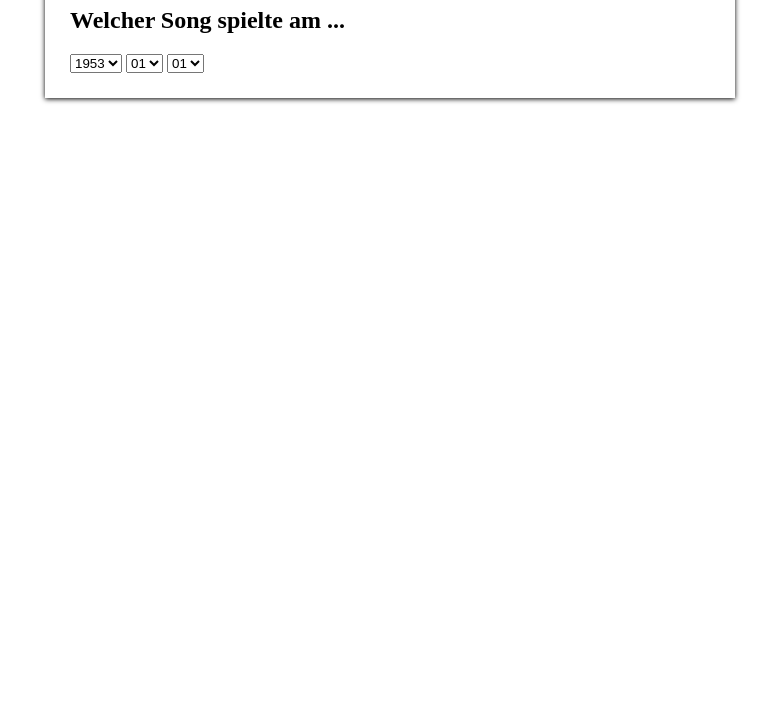
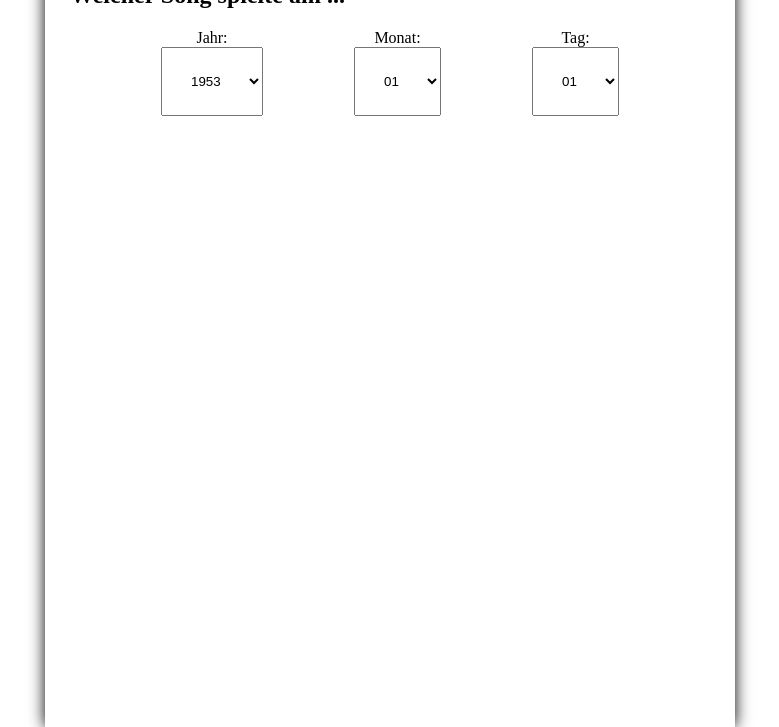
Before and after one commit to Narigo/charts, a website with bundled scripts: page docs/index.html in a window 1280 px wide. Shown: the part 98-825 px from the top of the page, without its empty margins (250-1029 px from the left). Before the commit the page ends 800 px from the top, so only its background shows below. Built offline with nearby package versions, Linux system fonts and the light colour scheme.

Commit message:
More styling
Signed-off-by: Joern Bernhardt <joern.bernhardt@googlemail.com>

```diff
--- a/docs/index.html
+++ b/docs/index.html
@@ -12,7 +12,10 @@
     <h1>Chart infos</h1>
     <p></p>
     <h2>Welcher Song spielte am ...</h2>
-    <select name="year">
+    <div class="date-select">
+      <div class="year-select">
+          <label for="year">Jahr:</label>
+          <select id="year" name="year">
               <option>1953</option>
               <option>1954</option>
               <option>1955</option>
@@ -79,7 +82,10 @@
               <option>2016</option>
               <option>2017</option>
             </select>
-    <select name="month">
+        </div>
+        <div class="month-select">
+            <label for="month">Monat:</label>
+            <select id="month" name="month">
                 <option>01</option>
                 <option>02</option>
                 <option>03</option>
@@ -93,7 +99,10 @@
                 <option>11</option>
                 <option>12</option>
             </select>
-    <select name="day">
+        </div>
+        <div class="day-select">
+            <label for="day">Tag:</label>
+            <select id="day" name="day">
                 <option>01</option>
                 <option>02</option>
                 <option>03</option>
@@ -126,6 +135,8 @@
                 <option>30</option>
                 <option>31</option>
             </select>
+        </div>
+    </div>
     <div id="result"></div>
   </div>
   <script src="main.js" type="module"></script>
--- a/docs/main.css
+++ b/docs/main.css
@@ -2,25 +2,45 @@ html,
 body {
   padding: 0;
   margin: 0;
+  height: 100%;
 }
 
 body {
   display: flex;
   flex-direction: column;
   align-items: center;
-  justify-items: center;
-  height: 90%;
+  justify-content: center;
 }
 
 .page-wrap {
   min-height: 100%;
   width: 50%;
-  box-shadow: 0px 1px 5px #000000;
+  box-shadow: 0px 0px 15px #000000;
   padding: 25px;
 }
 
+.date-select {
+  display: flex;
+  flex-direction: row;
+  justify-content: space-evenly;
+}
+
+.year-select,
+.month-select,
+.day-select {
+  display: flex;
+  flex-direction: column;
+  justify-content: center;
+  align-items: center;
+}
+
+.date-select select {
+    padding: 25px;
+}
+
+
 @media only screen and (max-width: 1000px) {
   .page-wrap {
-    width: 100%;
+    width: 95%;
   }
 }
```
Lines whose indentation alone changed are shown as unchanged.
